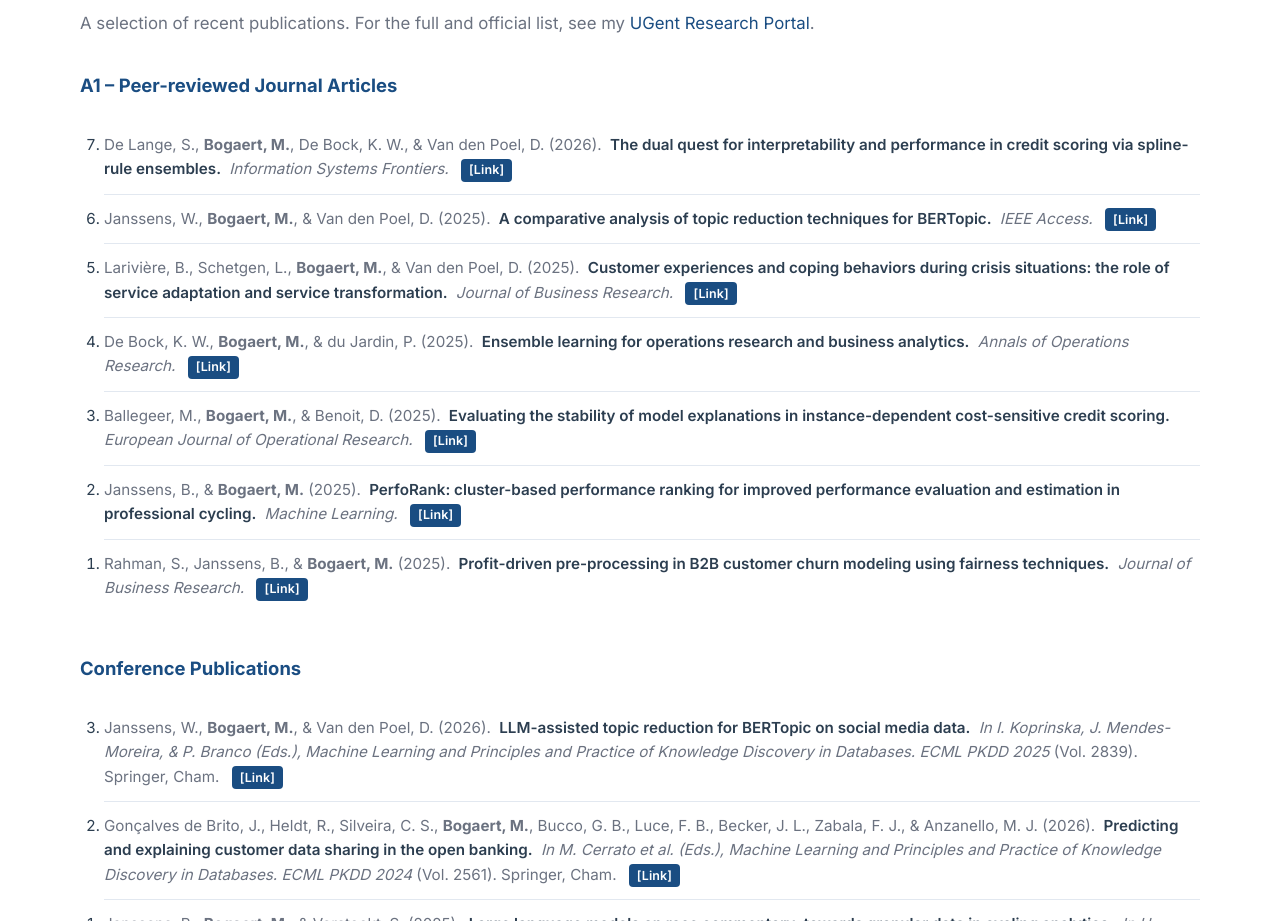
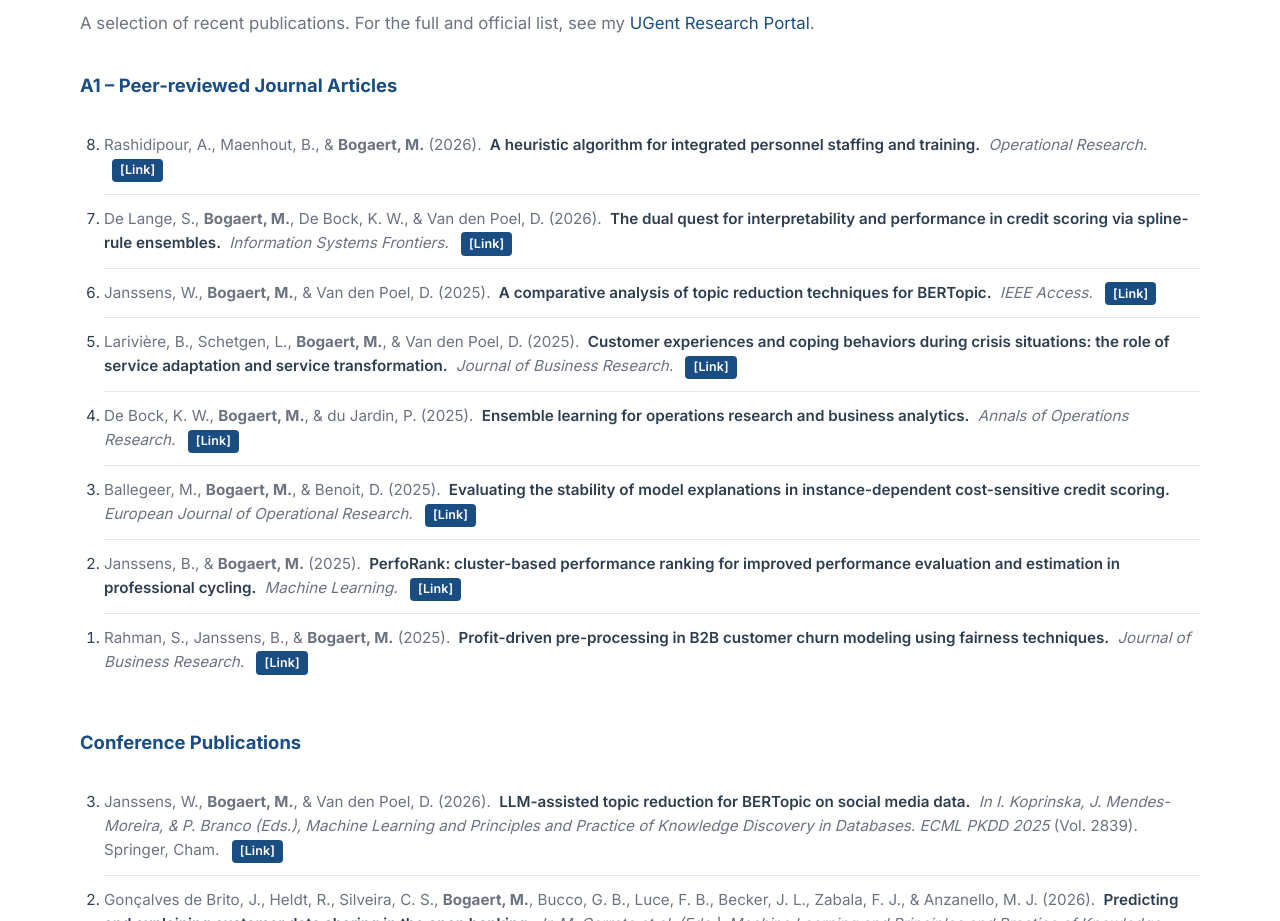
Before and after one commit to MatthBogaert/MatthBogaert.github.io, a plain HTML site: page index.html in a window 1280 px wide. Shown: the part 2760-3681 px from the top of the page. Drawn offline with Linux system fonts and the light colour scheme.

Commit message:
Add 2026 Operational Research publication
Co-Authored-By: Claude Sonnet 5.5 <noreply@anthropic.com>

```diff
--- a/index.html
+++ b/index.html
@@ -171,6 +171,13 @@
 
       <h3 class="subsection-title">A1 – Peer-reviewed Journal Articles</h3>
       <ol class="pub-list" reversed>
+        <li>
+          <span class="pub-authors">Rashidipour, A., Maenhout, B., &amp; <strong>Bogaert, M.</strong></span>
+          <span class="pub-year">(2026).</span>
+          <span class="pub-title">A heuristic algorithm for integrated personnel staffing and training.</span>
+          <span class="pub-venue"><em>Operational Research.</em></span>
+          <a href="https://doi.org/10.1007/s12351-026-01125-1" target="_blank" rel="noopener" class="pub-link">[Link]</a>
+        </li>
         <li>
           <span class="pub-authors">De Lange, S., <strong>Bogaert, M.</strong>, De Bock, K. W., &amp; Van den Poel, D.</span>
           <span class="pub-year">(2026).</span>
```
